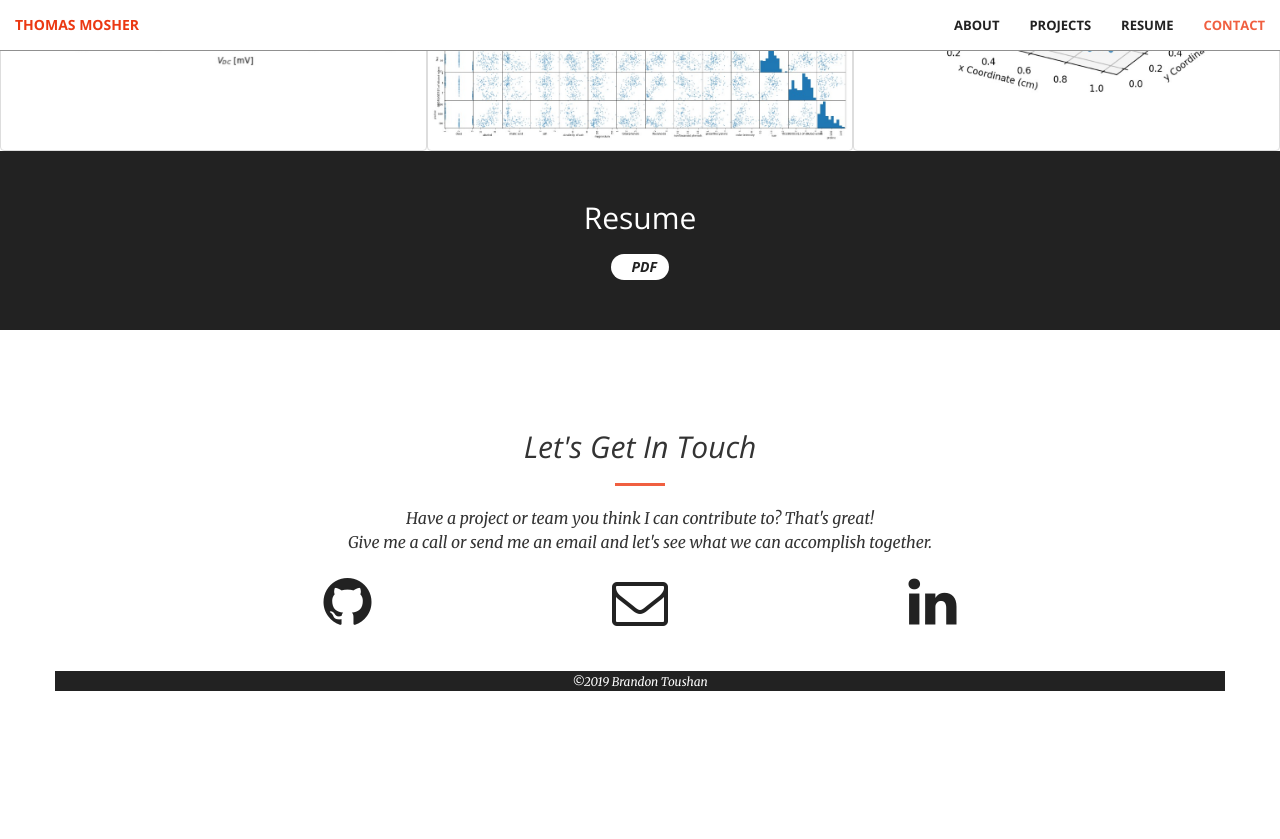
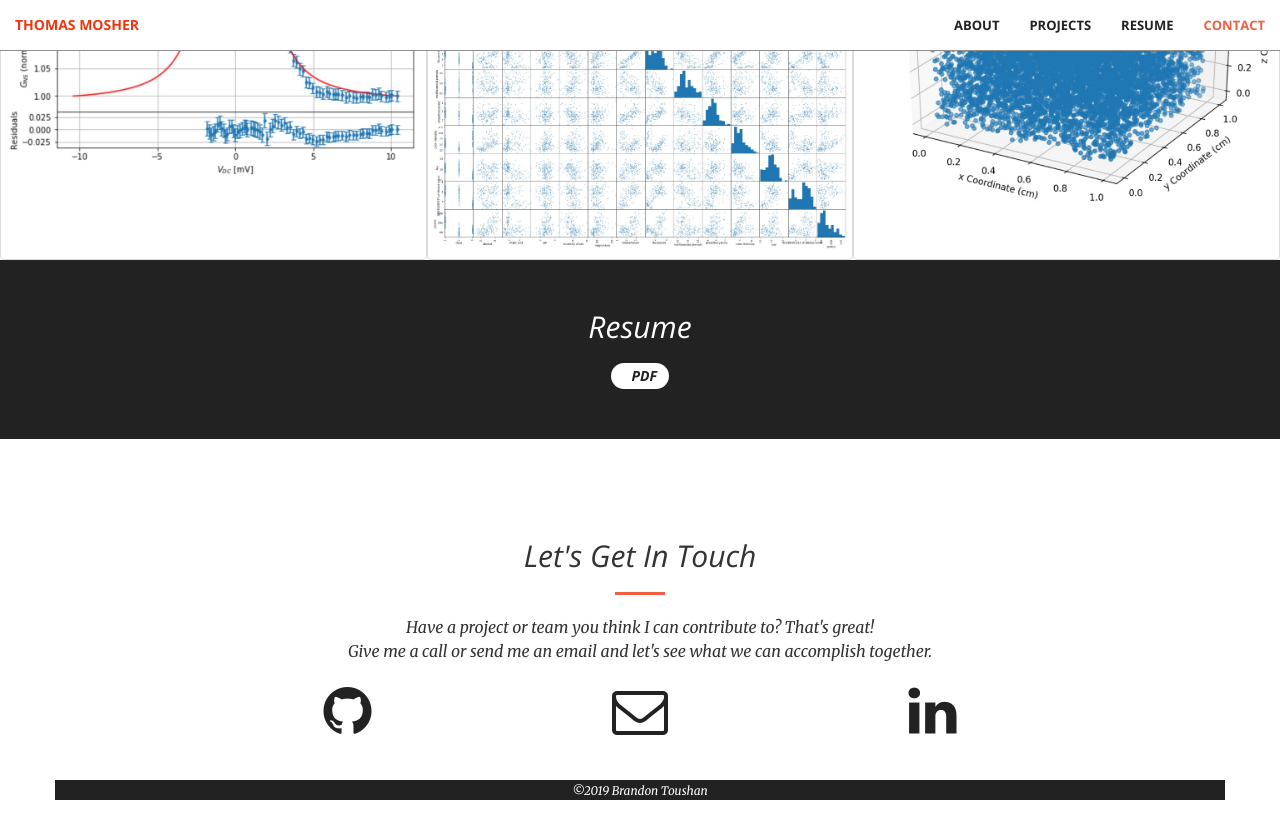
Before and after one commit to tmosh5/Thomas_Mosher.github.io, a Jekyll site: the page built from index.html, in a window 1280 px wide and 900 px high, scrolled down 2005 px. Shown: the top 839 px of the window. Built offline with Jekyll 4.4.1, drawn with Linux system fonts in a browser that asks for light colours; before the commit the page ends 2796 px from its top, so only the background shows below that.

Commit message:
Update about.html

```diff
--- a/_includes/about.html
+++ b/_includes/about.html
@@ -31,4 +31,14 @@ But you couldn’t, you didn’t, and now you’re paying the price, you big jer
 
 	</div>
 
+      <div class="container text-center>
+          <div class="call-to-action" id = "resume">
+						   <h2>Resume</h2><br>
+            <a href="papers/resume.pdf" class="btn btn-primary btn-large btn-block btn-xl<i class = fa fa-download"><i/>pdf</a>
+        </div>
+      </div>
+  </aside>
+
+
+
 </section>
```
